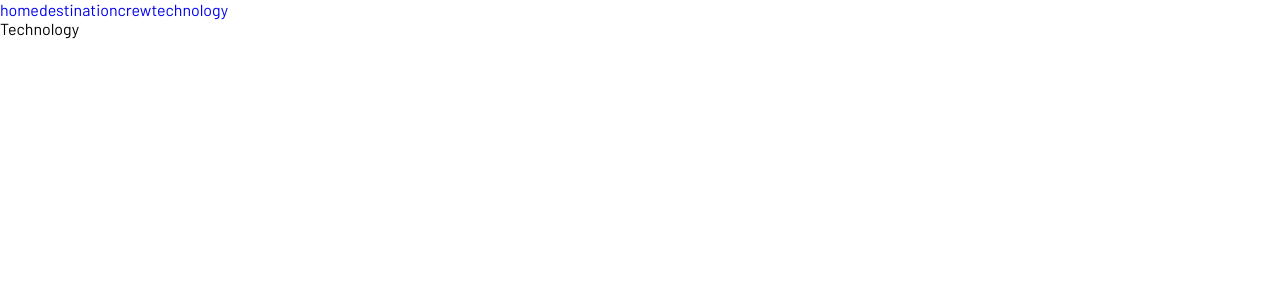
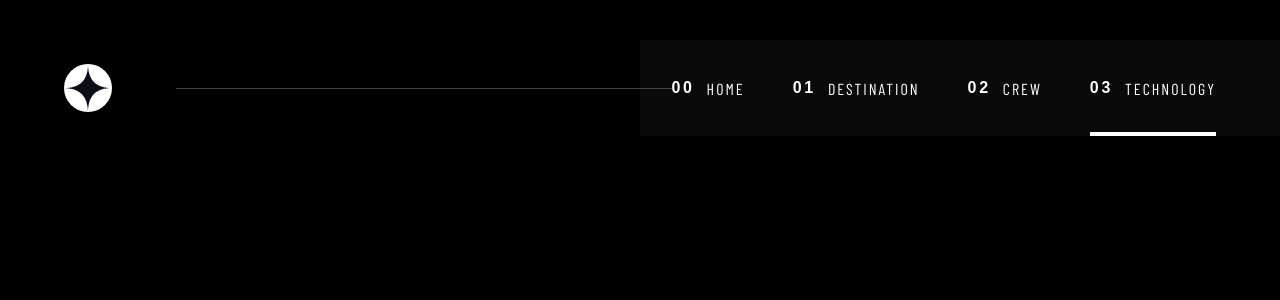
Before and after one commit to LenaM777/space-tourism, a React (Vite) app: page /technology in a window 1280 px wide. Shown: the top 300 px of the page. Built offline with nearby package versions, Linux system fonts and the light colour scheme; a web font is replaced by a local one.

Commit message:
feat: Add Header with navigation, icons, responsive and styles, create nav-link component, update mixins

```diff
--- a/src/components/Header/Header.jsx
+++ b/src/components/Header/Header.jsx
@@ -1,12 +1,34 @@
+import { NavLink } from "react-router-dom";
 import "./Header.scss";
+import logo from "../../assets/icons/logo.svg";
+import burger from "../../assets/icons/icon-hamburger.svg";
 
 export default function Header() {
   return (
-    <div>
-      <a href="/">home</a>
-      <a href="/destination">destination</a>
-      <a href="/crew">crew</a>
-      <a href="/technology">technology</a>
-    </div>
+    <header className="header">
+      <div className="header__elems">
+        <a href="/">
+          <img className="header__logo" src={logo} alt="logo" />
+        </a>
+        <div className="header__line"></div>
+      </div>
+      <nav className="header__nav">
+        <NavLink to="/" className="nav-link">
+          <span>00</span>home
+        </NavLink>
+        <NavLink to="/destination" className="nav-link">
+          <span>01</span>destination
+        </NavLink>
+        <NavLink to="/crew" className="nav-link">
+          <span>02</span>crew
+        </NavLink>
+        <NavLink to="/technology" className="nav-link">
+          <span>03</span>technology
+        </NavLink>
+      </nav>
+      <button className="header__burger">
+        <img src={burger} alt="burger" />
+      </button>
+    </header>
   );
 }
--- a/src/components/Header/Header.scss
+++ b/src/components/Header/Header.scss
@@ -0,0 +1,91 @@
+@use "../../styles/variables" as *;
+@use "../../styles/mixins" as *;
+@use "../../styles/typography" as typography;
+
+.header {
+  width: 100%;
+  margin: 0 auto;
+  padding: 24px;
+  position: relative;
+  @include flex(row, center, space-between);
+
+  @media (min-width: $bp-tablet) {
+    padding: 0;
+  }
+
+  @media (min-width: $bp-desktop) {
+    padding-top: 40px;
+  }
+
+  &__elems {
+    @media (min-width: $bp-desktop) {
+      @include flex(row, center, center);
+      flex-basis: 50%;
+    }
+  }
+
+  &__logo {
+    display: block;
+    margin: 0;
+    width: 40px;
+    height: 40px;
+
+    @media (min-width: $bp-tablet) {
+      margin: 0 40px;
+      width: 48px;
+      height: 48px;
+    }
+
+    @media (min-width: $bp-desktop) {
+      margin: 0 64px;
+    }
+  }
+
+  &__line {
+    display: none;
+
+    @media (min-width: $bp-desktop) {
+      display: flex;
+      flex: 1;
+      height: 1px;
+      position: relative;
+      z-index: 4;
+      background: var(--color-white);
+      opacity: 0.25;
+      margin-left: -32px;
+      transform: translateX(32px);
+    }
+  }
+
+  &__nav {
+    display: none;
+
+    @media (min-width: $bp-tablet) {
+      @include flex(row, center, flex-end);
+      gap: 48px;
+      height: 96px;
+      flex: 1;
+      backdrop-filter: blur(40px);
+      background: var(--color-glass-white);
+      padding-right: 40px;
+    }
+
+    @media (min-width: $bp-desktop) {
+      flex-basis: 50%;
+      padding-right: 64px;
+    }
+  }
+
+  &__burger {
+    display: flex;
+    width: 24px;
+    height: 21px;
+    background: none;
+    border: none;
+    cursor: pointer;
+
+    @media (min-width: $bp-tablet) {
+      display: none;
+    }
+  }
+}
--- a/src/styles/_mixins.scss
+++ b/src/styles/_mixins.scss
@@ -1,12 +1,11 @@
 @mixin flex(
   $direction: row,
+  $align: stretch,
   $justify: flex-start,
-  $align: stretch,
-  $wrap: nowrap
+
 ) {
   display: flex;
   flex-direction: $direction;
+  align-items: $align;
   justify-content: $justify;
-  align-items: $align;
-  flex-wrap: $wrap;
 }
--- /dev/null
+++ b/src/styles/components/_nav-link.scss
@@ -0,0 +1,42 @@
+@use "../../styles/variables" as *;
+@use "../../styles/mixins" as *;
+@use "../../styles/typography" as typography;
+
+.nav-link {
+  @include typography.body-sm;
+  text-transform: uppercase;
+  color: var(--color-white);
+  position: relative;
+  z-index: 100;
+  height: 100%;
+  @include flex(row, center, center);
+
+  span {
+    font-weight: 700;
+    letter-spacing: 2.7px;
+    margin-right: 12px;
+  }
+
+    &.active::after {
+        content: "";
+        position: absolute;
+        bottom: 0;
+        left: 0;
+        width: 100%;
+        height: 4px;
+        background: var(--color-white);
+      }
+
+    &:hover:after {
+        content: "";
+        position: absolute;
+        bottom: 0;
+        left: 0;
+        width: 100%;
+        height: 4px;
+        background: var(--color-white);
+        opacity: 0.5;
+      }
+
+
+}
--- a/src/styles/global.scss
+++ b/src/styles/global.scss
@@ -2,6 +2,8 @@
 @use "./variables" as *;
 @use "./mixins" as *;
 @use "./typography" as *;
+
+@use "./components/nav-link";
 
 
 *,
@@ -17,7 +19,7 @@ a {
 }
 
 body {
-  font-family:"Barlow", sans-serif;
+  background: black;
 }
 
 .app-wrapper {
```
Also changed, not shown: src/assets/icons/icon-hamburger.svg (added), src/assets/icons/logo.svg (added).
